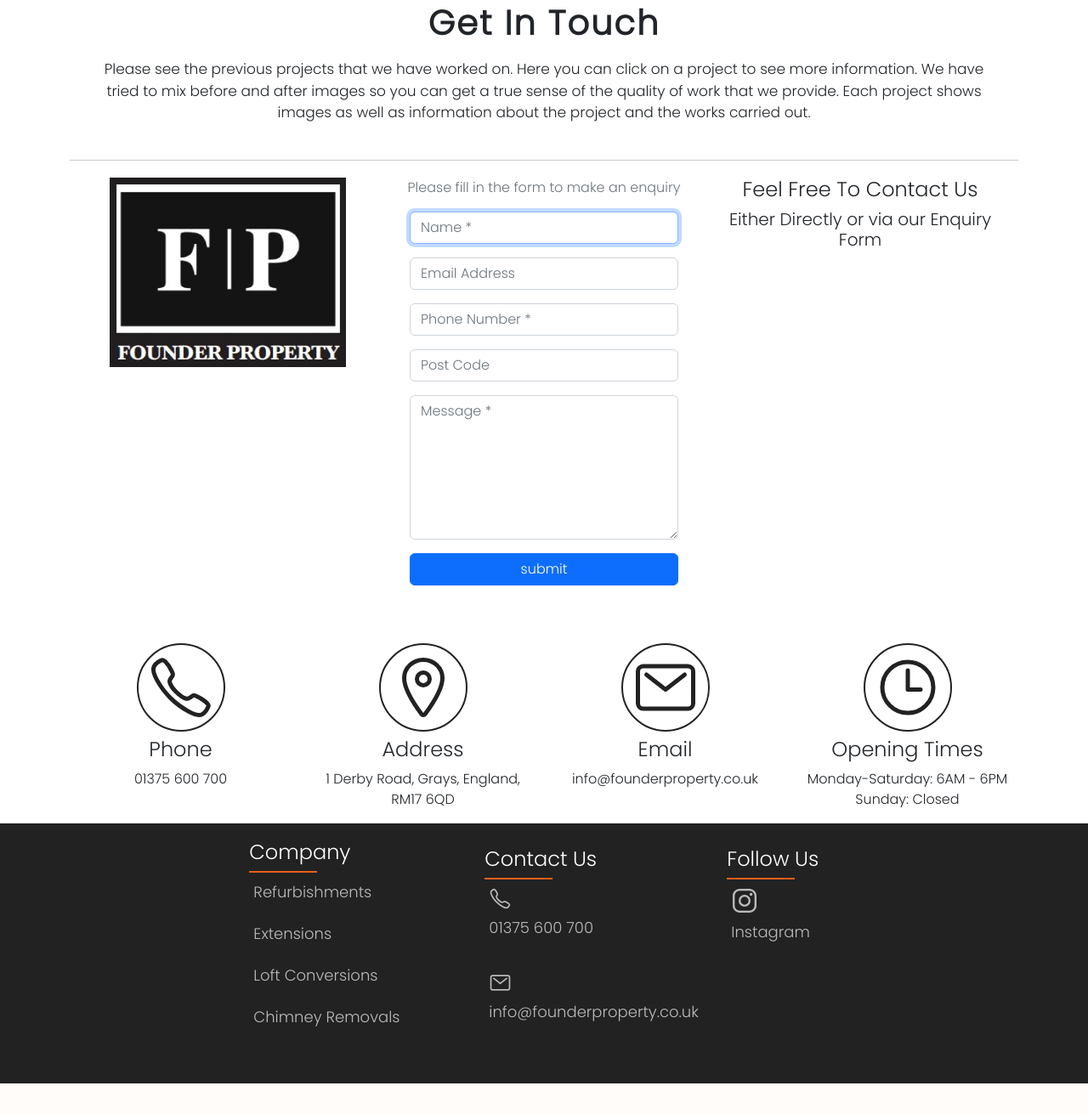
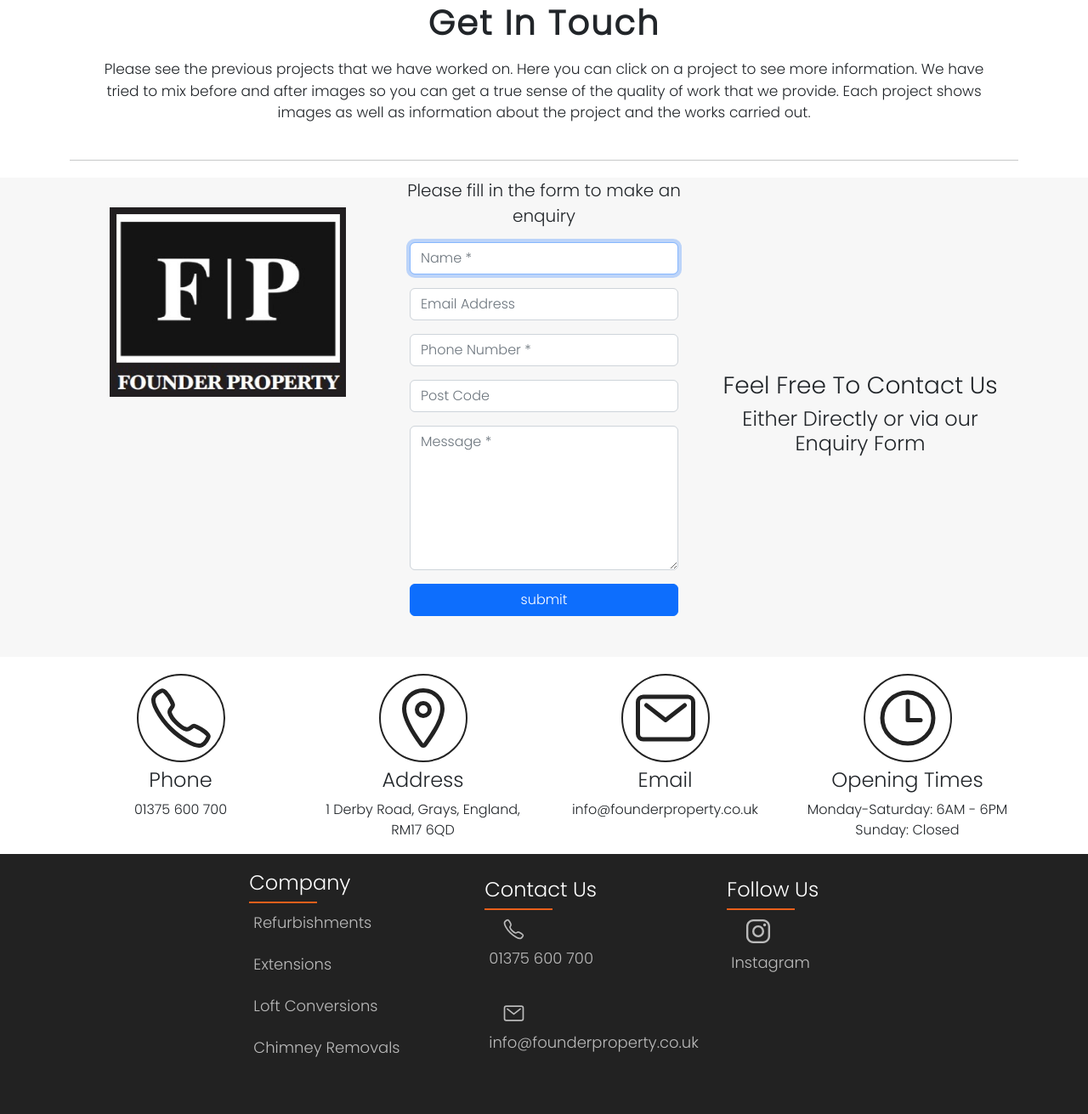
Before and after one commit to BesnikShala/Founder-Property-Ltd, a Django app: page /contact/ in a window 1280 px wide. Shown: the part 475-1786 px from the top of the page at 85% size. Before the commit the page ends 1750 px from the top, so only its background shows below. Run offline with Django 4.2, Linux system fonts and the light colour scheme; parts of the project's set-up code (start-up, migrations or seed data) failed here and were passed over; some libraries are stand-ins or nearby versions.

Commit message:
Fix model for contact and set footer margin

```diff
--- a/contact/models.py
+++ b/contact/models.py
@@ -6,4 +6,4 @@
     email = models.EmailField(blank=True)
     phone_number = models.CharField(max_length=20, null=False, blank=False)
     post_code = models.CharField(max_length=20, null=True, blank=True)
-    message = models.TextField(max_length=350)
+    message = models.TextField(max_length=1000)
--- a/contact/templates/contact/contact.html
+++ b/contact/templates/contact/contact.html
@@ -42,7 +42,7 @@
 </div>
 
 
-<section>
+<section class="cont-sect">
     <div class="container">
             <div class="row contact-section ml-1 mr-1">
                 <div class="col-sm-12 col-md-6 col-lg-4">
@@ -50,7 +50,7 @@
                         class="contact-image">
                 </div>
                 <div class="col-sm-12 col-md-6 col-lg-4">
-                    <p class="text-muted text-center">Please fill in the form to make an enquiry</p>
+                    <p class="text-center">Please fill in the form to make an enquiry</p>
                     <form action="{% url 'contact' %}" method="POST" id="contact-form">
                         {% csrf_token %}
                         <fieldset class="rounded px-3 mb-5">
@@ -74,8 +74,8 @@
                     </form>
                 </div>
                 <div class="col-sm-12 col-md-12 col-lg-4 contact-text">
-                    <h4>Feel Free To Contact Us</h4>
-                    <h5>Either Directly or via our Enquiry Form</h5>
+                    <h3>Feel Free To Contact Us</h3>
+                    <h4>Either Directly or via our Enquiry Form</h4>
                 </div>
             </div>
     </div>
--- a/static/css/style.css
+++ b/static/css/style.css
@@ -441,6 +441,10 @@
     color: #bbbbbb;
 }
 
+.footer ion-icon {
+    margin-left: 16px;
+}
+
 .footer a:hover {
     color: #f35f1b;
 }
@@ -695,19 +699,26 @@
     width: 100%;
 }
 
+.contact-section p {
+    font-size: 20px;
+}
+
 .contact-image {
     width: 80%;
     margin-left: 35px;
     margin-bottom: 20px;
-    height: auto;
+    margin-top: 35px;
 }
 
-.contact-text > * {
+.contact-text {
+    max-width: 500px;
+    margin: auto;
     text-align: center;
-
 }
 
-
+.cont-sect {
+    background-color: #f7f7f7;
+}
 
 .text-field textarea{
     height: 170px;
```
Also changed, not shown: contact/migrations/0002_alter_customer_message.py (added).
